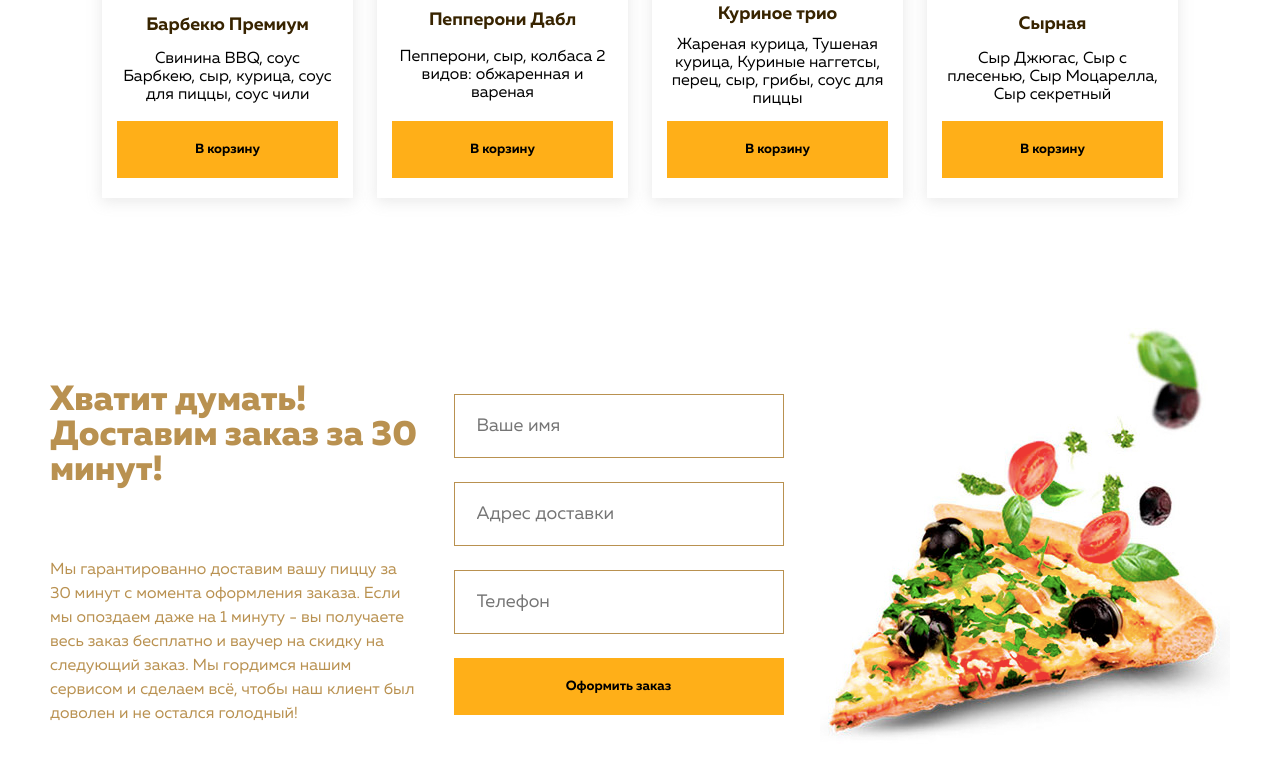
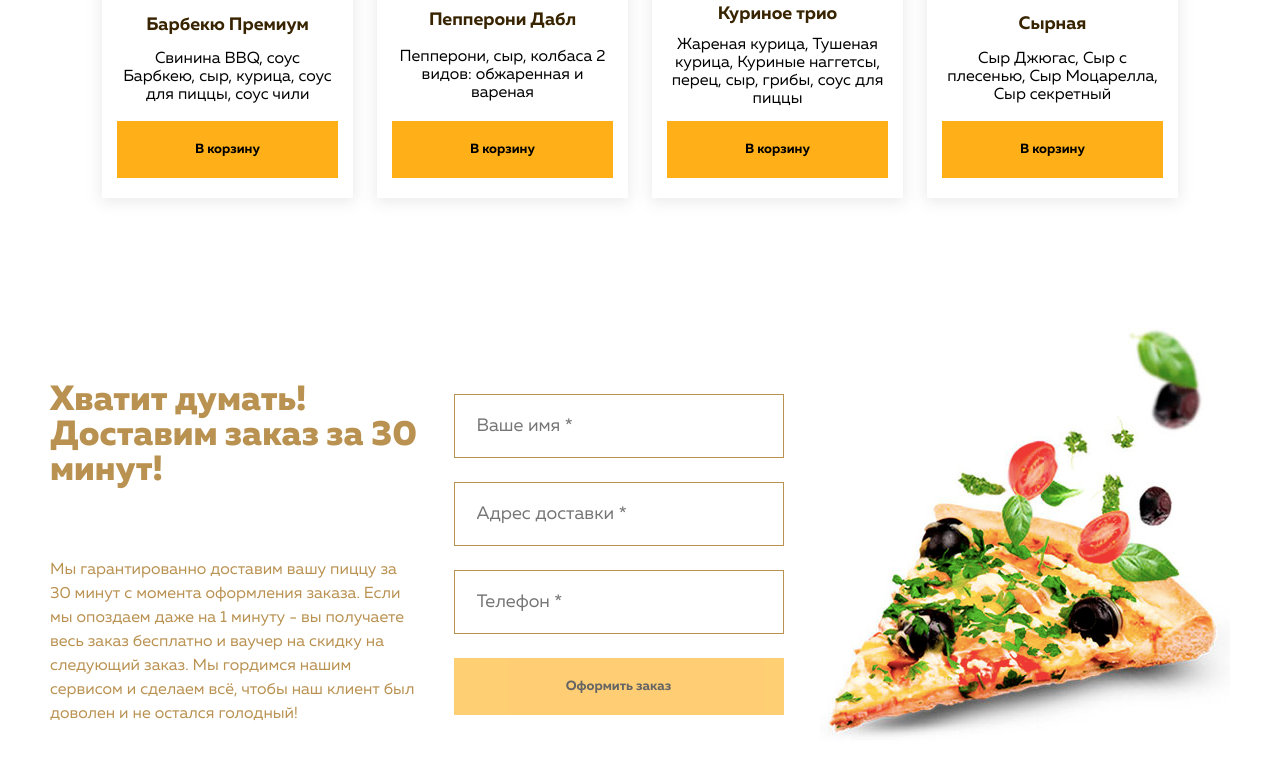
Before and after one commit to dmitriantipov1/it-test-task, an Angular app: page / in a window 1280 px wide. Shown: the part 1498-2272 px from the top of the page. Built offline with nearby package versions, Linux system fonts and the light colour scheme.

Commit message:
add form validation

```diff
--- a/src/app/components/layout/modules/footer/components/footer/footer.component.css
+++ b/src/app/components/layout/modules/footer/components/footer/footer.component.css
@@ -29,6 +29,17 @@
   gap: 24px;
 }
 
+.alert-container {
+  position: relative;
+}
+
+.alert {
+  position: absolute;
+  top: 5px;
+  color: #ed3003;
+  font-size: 10px;
+}
+
 @media (max-width: 858px){
   .footer-wrapper {
     flex-direction: column;
--- a/src/app/components/layout/modules/footer/components/footer/footer.component.html
+++ b/src/app/components/layout/modules/footer/components/footer/footer.component.html
@@ -10,17 +10,35 @@
       </div>
     </div>
     <div class="footer-form__wrapper">
-      <form class="footer-form">
+      <form class="footer-form" [formGroup]="form" (ngSubmit)="send()">
         <div class="form-group">
-          <input class="form-control" type="text" placeholder="Ваше имя">
+          <input class="form-control" (keydown)="checkValue($event)" type="text" placeholder="Ваше имя *" formControlName="name">
+          <div class="alert-container" *ngIf="form.controls['name'].invalid && (form.controls['name'].dirty || form.controls['name'].touched)">
+            <span class="alert" *ngIf="form.controls['name'].errors?.['required']">
+                 Введите ваше имя
+            </span>
+          </div>
         </div>
         <div class="form-group">
-          <input class="form-control" type="text" placeholder="Адрес доставки">
+          <input class="form-control" type="text" placeholder="Адрес доставки *" formControlName="address">
+          <div class="alert-container" *ngIf="form.controls['address'].invalid && (form.controls['address'].dirty || form.controls['address'].touched)">
+            <span class="alert" *ngIf="form.controls['address'].errors?.['required']">
+                 Введите адрес доставки
+            </span>
+          </div>
         </div>
         <div class="form-group">
-          <input class="form-control" type="text" placeholder="Телефон">
+          <input class="form-control" type="tel" placeholder="Телефон *" formControlName="phone">
+          <div class="alert-container" *ngIf="form.controls['phone'].invalid && (form.controls['phone'].dirty || form.controls['phone'].touched)">
+            <span class="alert" *ngIf="form.controls['phone'].errors?.['required']">
+                 Введите номер телефона
+            </span>
+            <span class="alert" *ngIf="form.controls['phone'].errors?.['pattern']">
+                 Номер телефона должен содержать только цифры
+            </span>
+          </div>
         </div>
-        <button class="btn">Оформить заказ</button>
+        <button class="btn" [class.disabled]="form.invalid">Оформить заказ</button>
       </form>
     </div>
     <img class="footer_img" src="../assets/images/pizzzzza.png" alt="">
--- a/src/app/components/layout/modules/footer/components/footer/footer.component.ts
+++ b/src/app/components/layout/modules/footer/components/footer/footer.component.ts
@@ -1,4 +1,5 @@
 import { Component, OnInit } from '@angular/core';
+import {FormBuilder, FormGroup, Validators} from "@angular/forms";
 
 @Component({
   selector: 'app-footer',
@@ -6,10 +7,30 @@ import { Component, OnInit } from '@angular/core';
   styleUrls: ['./footer.component.css']
 })
 export class FooterComponent implements OnInit {
+  form: FormGroup;
 
-  constructor() { }
+  constructor(private fb: FormBuilder) { }
 
   ngOnInit(): void {
+    this.initializeValues();
   }
 
+  public send(): void {
+    console.log(this.form.value);
+  }
+
+  private initializeValues(): void {
+    this.form = this.fb.group({
+      name: ['', Validators.required],
+      address: ['', Validators.required],
+      phone: ['', [Validators.required, Validators.pattern("^[0-9]*$")]],
+    })
+  }
+
+  checkValue($event: KeyboardEvent) {
+    const point = $event.key;
+    if (point === '.') {
+      $event.preventDefault();
+    }
+  }
 }
--- a/src/app/components/layout/modules/footer/footer.module.ts
+++ b/src/app/components/layout/modules/footer/footer.module.ts
@@ -1,6 +1,7 @@
 import { NgModule } from '@angular/core';
 import { CommonModule } from '@angular/common';
 import {FooterComponent} from "./components/footer/footer.component";
+import {ReactiveFormsModule} from "@angular/forms";
 
 
 
@@ -8,7 +9,8 @@ import {FooterComponent} from "./components/footer/footer.component";
   declarations: [FooterComponent],
   exports: [FooterComponent],
   imports: [
-    CommonModule
+    CommonModule,
+    ReactiveFormsModule
   ]
 })
 export class FooterModule { }
--- a/src/styles.css
+++ b/src/styles.css
@@ -81,6 +81,12 @@ li {
   cursor: pointer;
 }
 
+.btn.disabled {
+  opacity: 60%;
+  background-color: var(--orange);
+  cursor: not-allowed;
+}
+
 .form-control {
   width: 100%;
   font-family: "Muller Regular";
@@ -88,4 +94,5 @@ li {
   border: 1px solid var(--brown-light);
   color: #cba86e;
   padding: 22px;
+  outline: none;
 }
```
